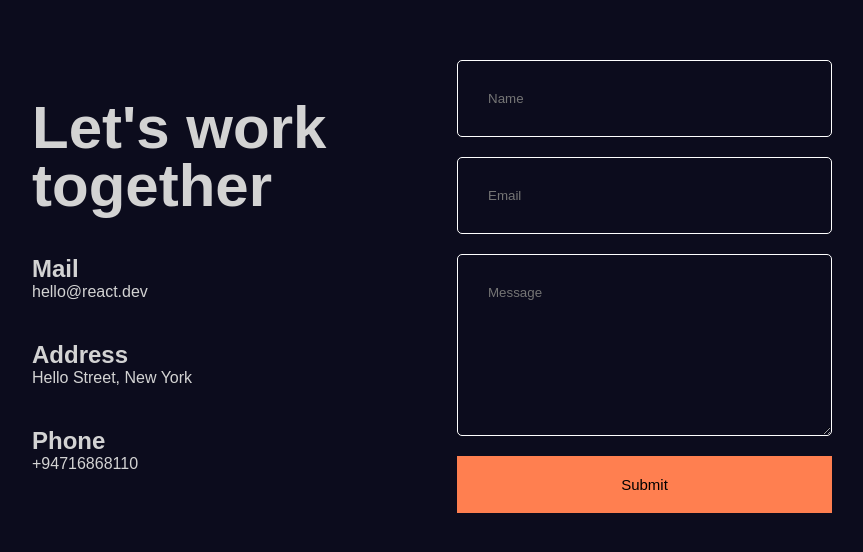
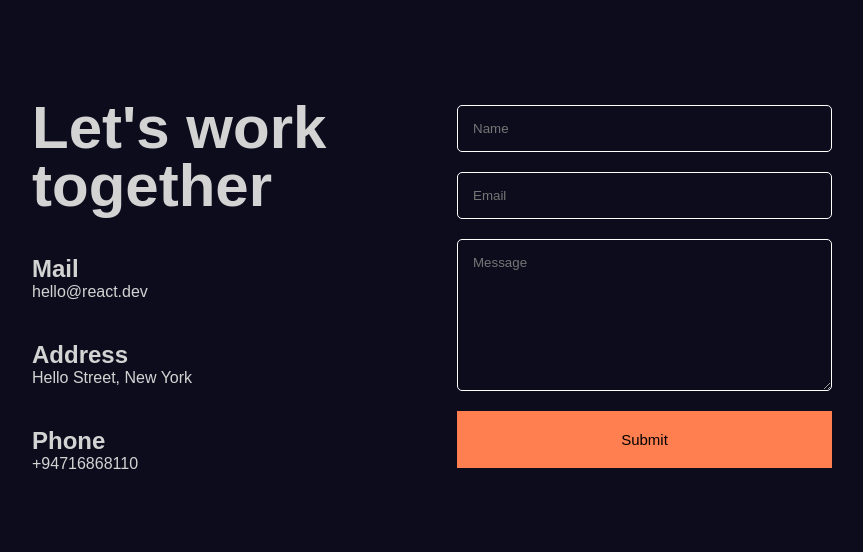
Before and after one commit to ChamikaRohan/Digital-Portfolio, a React (Vite) app: page / in a window 1280 px wide. Shown: the part 6643-7195 px from the top of the page, without its empty margins (208-1071 px from the left). Built offline with nearby package versions, Linux system fonts and the light colour scheme.

Commit message:
Created animated svg at contact section

```diff
--- a/src/components/contact/Contact.jsx
+++ b/src/components/contact/Contact.jsx
@@ -2,46 +2,97 @@ import React from 'react'
 import "./Contact.scss"
 import { motion } from "framer-motion"
 
-const variants={
-    initial:{
-        y:500,
-        opacity:0
+const containerVariants = {
+    initial: {
+        y: 500,
+        opacity: 0
     },
-    animate:{
-        y:0,
-        opacity:1,
+    animate: {
+        y: 0,
+        opacity: 1,
         transition: {
             duration: 0.5,
             staggerChildren: 0.1,
         }
     }
-}
+};
+
+const itemVariants = {
+    initial: {
+        opacity: 0,
+        y: 50
+    },
+    animate: {
+        opacity: 1,
+        y: 0,
+        transition: {
+            duration: 0.5
+        }
+    }
+};
 
 export default function Contact() {
   return (
-    <motion.div className='contact' variants={variants} initial="initial" whileInView="animate">
-        <motion.div className="textContainer" variants={variants}>
-            <motion.h1 variants={variants}>Let's work together</motion.h1>
-            <motion.div className="item" variants={variants}>
+    <motion.div className='contact' variants={containerVariants} initial="initial" whileInView="animate">
+        <motion.div className="textContainer" variants={containerVariants}>
+            <motion.h1 variants={itemVariants}>Let's work together</motion.h1>
+            <motion.div className="item" variants={itemVariants}>
                 <h2>Mail</h2>
                 <span>hello@react.dev</span>
             </motion.div>
-            <motion.div className="item" variants={variants}>
+            <motion.div className="item" variants={itemVariants}>
                 <h2>Address</h2>
                 <span>Hello Street, New York</span>
             </motion.div>
-            <motion.div className="item" variants={variants}>
+            <motion.div className="item" variants={itemVariants}>
                 <h2>Phone</h2>
                 <span>+94716868110</span>
             </motion.div>
         </motion.div>
         <div className="formContainer">
-           <form>
+            <motion.div className="phoneSvg"
+            initial={{opacity:1}}
+            whileInView={{opacity:0}}
+            transition={{delay:3, duration:1}}
+            >
+                <svg width="380px" height="380px" viewBox="0 0 24 24" fill="none" xmlns="http://www.w3.org/2000/svg">
+                    <motion.path d="M14 2C14 2 16.2 2.2 19 5C21.8 7.8 22 10 22 10" stroke="coral"
+                    stroke-width="1.5"
+                    stroke-linecap="round"
+                    initial={{pathLength: 0}}
+                    whileInView={{pathLength: 1.05}}
+                    transition={{duration:2}}
+                    />
+
+                    <motion.path d="M14.207 5.53564C14.207 5.53564 15.197 5.81849 16.6819 7.30341C18.1668 8.78834 18.4497 9.77829 18.4497 9.77829"
+                    stroke="coral"
+                    stroke-width="1.5"
+                    stroke-linecap="round"
+                    initial={{pathLength: 0}}
+                    whileInView={{pathLength: 1.05}}
+                    transition={{duration:2}}
+                    />
+
+                    <motion.path d="M10.0376 5.31617L10.6866 6.4791C11.2723 7.52858 11.0372 8.90532 10.1147 9.8278C10.1147 9.8278 10.1147 9.8278 10.1147 9.8278C10.1146 9.82792 8.99588 10.9468 11.0245 12.9755C13.0525 15.0035 14.1714 13.8861 14.1722 13.8853C14.1722 13.8853 14.1722 13.8853 14.1722 13.8853C15.0947 12.9628 16.4714 12.7277 17.5209 13.3134L18.6838 13.9624C20.2686 14.8468 20.4557 17.0692 19.0628 18.4622C18.2258 19.2992 17.2004 19.9505 16.0669 19.9934C14.1588 20.0658 10.9183 19.5829 7.6677 16.3323C4.41713 13.0817 3.93421 9.84122 4.00655 7.93309C4.04952 6.7996 4.7008 5.77423 5.53781 4.93723C6.93076 3.54428 9.15317 3.73144 10.0376 5.31617Z"
+                    stroke="coral"
+                    stroke-width="1.5"
+                    stroke-linecap="round"
+                    initial={{pathLength: 0}}
+                    whileInView={{pathLength: 1.05}}
+                    transition={{duration:2}}
+                    />
+                </svg>
+            </motion.div>
+           <motion.form
+           initial={{opacity:0}}
+           whileInView={{opacity:1}}
+           transition={{delay:4, duration:1}}
+           >
                 <input type="text" required placeholder='Name' />
                 <input type="email" required placeholder='Email' />
                 <textarea rows={8} placeholder="Message" />
                 <button>Submit</button>
-           </form>
+           </motion.form>
         </div>
     </motion.div>
   )
--- a/src/components/contact/Contact.scss
+++ b/src/components/contact/Contact.scss
@@ -1,4 +1,4 @@
-.contact{
+.contact {
     height: 100%;
     max-width: 800px;
     margin: auto;
@@ -6,26 +6,32 @@
     align-items: center;
     gap: 50px;
 
-    .textContainer{
+    .textContainer {
         flex: 1;
         display: flex;
         flex-direction: column;
         gap: 40px;
 
-        h1{
+        h1 {
             font-size: 60px;
             line-height: 58px;
         }
 
-        span{
+        span {
             font-weight: 300;
         }
     }
 
-    .formContainer{
+    .formContainer {
         flex: 1;
 
-        form{
+        .phoneSvg {
+           stroke: coral;
+           position: absolute;
+           margin: auto;
+        }
+
+        form {
             display: flex;
             flex-direction: column;
             gap: 20px;
@@ -35,15 +41,15 @@
         flex-direction: column;
         gap: 20px;
 
-        input, textarea{
-            padding: 30px;
+        input, textarea {
+            padding: 15px;
             background-color: transparent;
             border: 1px solid white;
             color: white;
             border-radius: 5px;
         }
 
-        button{
+        button {
             padding: 20px;
             border: none;
             background-color: coral;
```
